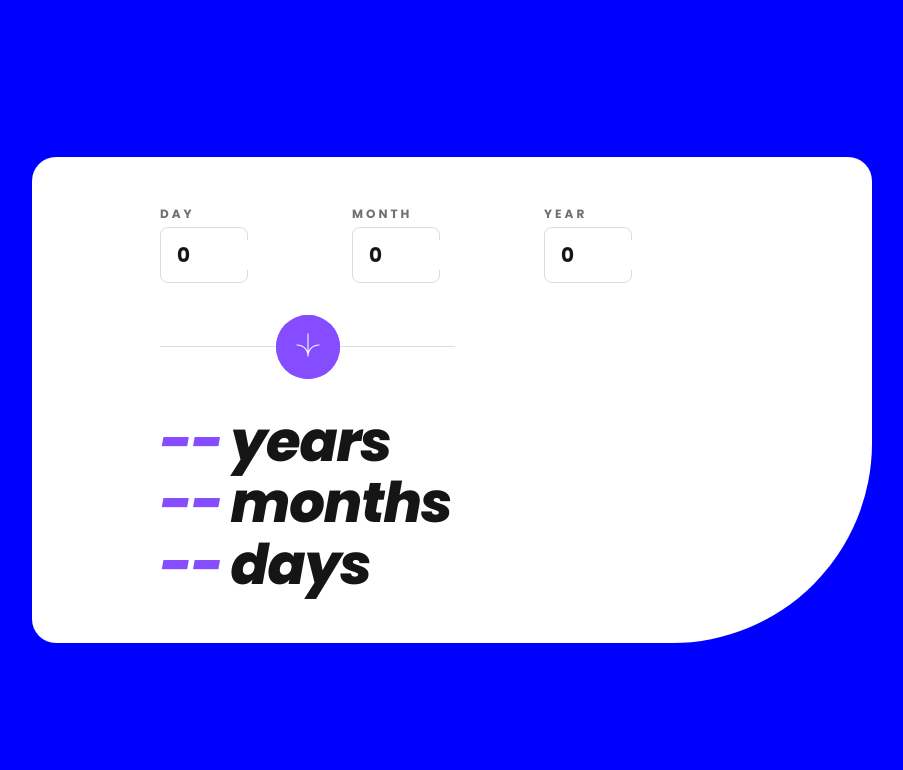
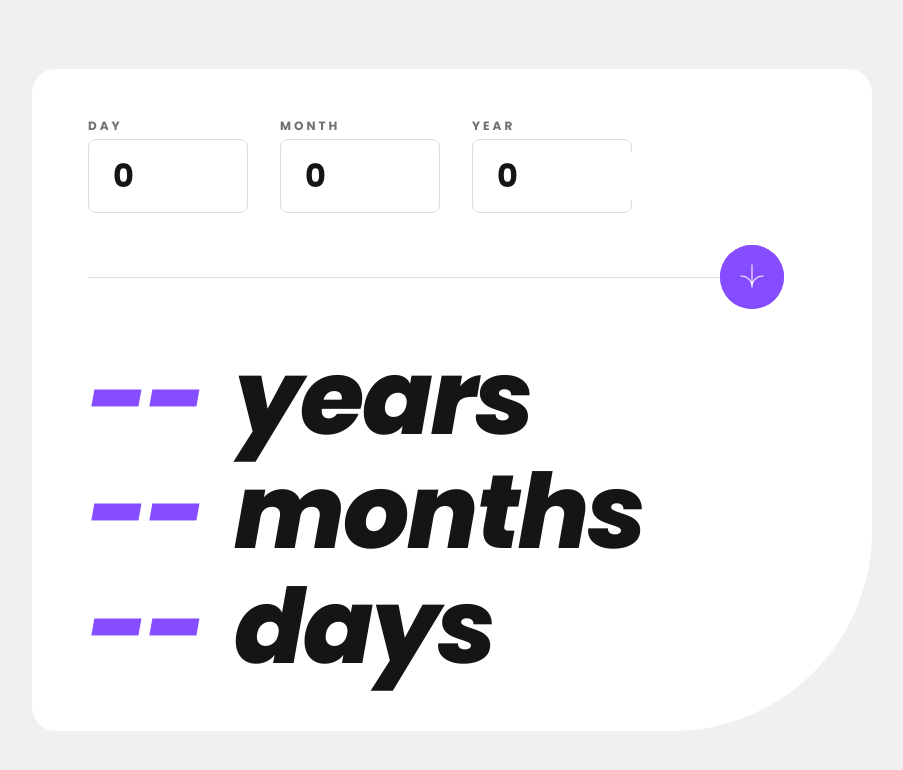
Before and after one commit to brahimisgreat/AgeCalculatorApp, a React (Vite) app in the folder ageCaluclator/: page / in a window 1280 px wide. Shown: the top 770 px of the page, without its empty margins (188-1091 px from the left). Built offline with nearby package versions, Linux system fonts and the light colour scheme.

Commit message:
added media queries

```diff
--- a/ageCaluclator/src/App.css
+++ b/ageCaluclator/src/App.css
@@ -9,13 +9,11 @@
 
 @media (min-width: 1220px) {
   .app {
-    background-color: blue;
   }
   .agecalculator {
     border-radius: 24px 24px 200px 24px;
     width: 840px;
     display: flex;
-    align-items: start;
   }
 
   form {
@@ -29,12 +27,73 @@
     width: 160px;
   }
 
-  .input-container {
+  .box .input-containerr {
     display: flex;
     width: 160px;
     padding: 12px 24px;
     align-items: center;
     gap: 16px;
-    border: solid 1px blue;
+    border-radius: 8px;
+  }
+
+  input {
+    color: var(--Black, #151515);
+    /* Heading M */
+    font-family: Poppins;
+    font-size: 32px;
+    font-style: normal;
+    font-weight: 700;
+    line-height: normal;
+    letter-spacing: 0.32px;
+  }
+
+  .rectangle3 {
+    display: flex;
+    width: 728px;
+    align-items: center;
+  }
+
+  .line {
+    width: 316px;
+    height: 1px;
+    background: var(--Line, #dcdcdc);
+  }
+
+  .arrow {
+    order: 3;
+  }
+
+  .rec5 {
+    width: 728px;
+    height: 342px;
+  }
+
+  .age {
+    width: 100%;
+  }
+
+  .age-number {
+    color: var(--Purple, #854dff);
+    /* Heading L */
+    font-family: Poppins;
+    font-size: 104px;
+    font-style: italic;
+    font-weight: 800;
+    line-height: 110%; /* 114.4px */
+    letter-spacing: -2.08px;
+    width: 138px;
+    height: 114px;
+  }
+
+  .age-letters {
+    color: var(--Black, #151515);
+
+    /* Heading L */
+    font-family: Poppins;
+    font-size: 104px;
+    font-style: italic;
+    font-weight: 800;
+    line-height: 110%; /* 114.4px */
+    letter-spacing: -2.08px;
   }
 }
--- a/ageCaluclator/src/Components/Rectangle1.css
+++ b/ageCaluclator/src/Components/Rectangle1.css
@@ -21,7 +21,10 @@ form {
   letter-spacing: 3px;
 }
 
-.box .input-container {
+ .box .input-containerr:focus-within {
+  border: 1px solid var(--Purple, #854dff);
+}
+.box .input-containerr {
   display: flex;
   padding: 12px 16px;
   align-items: center;
@@ -47,3 +50,21 @@ input {
   overflow: hidden;
 
 }
+input:active{
+  .box .input-containerr{
+    border: 1px solid var(--Purple, #854dff);
+
+  }
+}
+
+input:focus{
+  outline: none;
+}
+
+input[type=number]::-webkit-inner-spin-button,
+input[type=number]::-webkit-outer-spin-button {
+    -webkit-appearance: none;
+    -moz-appearance: none;
+    appearance: none;
+    margin: 0;
+}
--- a/ageCaluclator/src/Components/Rectangle1.tsx
+++ b/ageCaluclator/src/Components/Rectangle1.tsx
@@ -11,20 +11,20 @@ const Rectangle1 = ({day,setDay, month,setMonth, year,setYear}) => {
     <form  >
       <div className="box">
         <label>DAY</label>
-        <div className="input-container">
-          <input type="number" placeholder="00" min='1'  max='31' value={day} onChange={(e) =>{setDay(Number(e.target.value))}} />
+        <div className="input-containerr">
+          <input type="number" placeholder="DD" maxLength={2} min='1'  max='31' value={day} onChange={(e) =>{setDay(Number(e.target.value))}} />
         </div>
       </div>
       <div className="box">
         <label>MONTH</label>
-        <div className="input-container">
-          <input type="number" placeholder="00"   min='1' max='12' value={month} onChange={(e) =>{setMonth(Number(e.target.value))}} />
+        <div className="input-containerr">
+          <input type="number" placeholder="MM"   min='1' max='12' value={month} onChange={(e) =>{setMonth(Number(e.target.value))}} />
         </div>
       </div>
       <div className="box">
         <label>YEAR</label>
-        <div className="input-container">
-          <input type="number" placeholder="1994" min='1920' max='2024'  value={year} onChange={(e) =>{setYear(Number(e.target.value))}}/>
+        <div className="input-containerr">
+          <input type="number" placeholder="YYYY" min='1920' max='2024'  value={year} onChange={(e) =>{setYear(Number(e.target.value))}}/>
         </div>
       </div>
 
```
